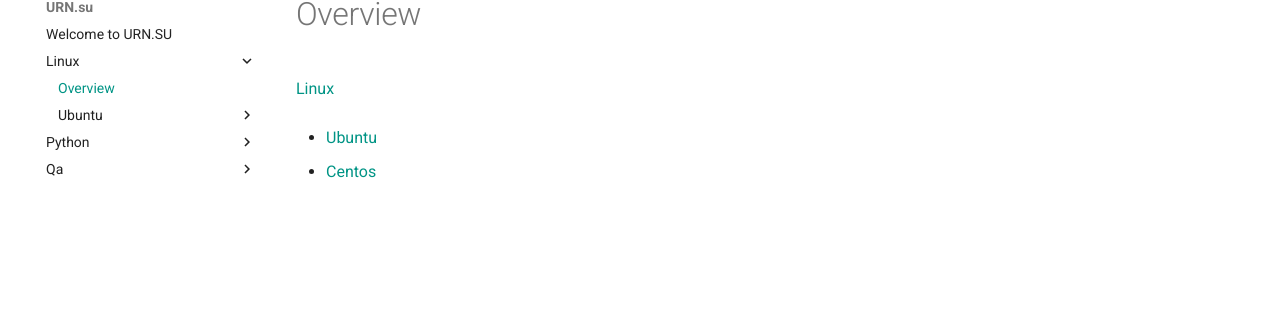
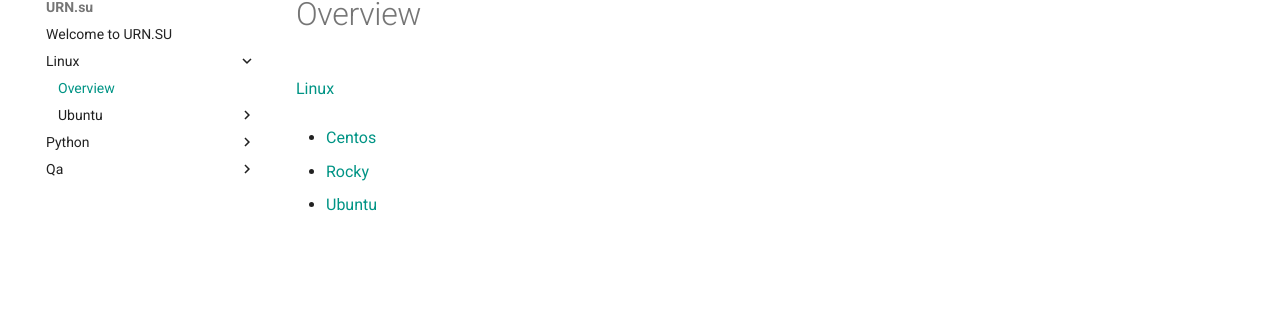
Before and after one commit to AndreiOlegovich/mkdocs-demo-project, an MkDocs documentation site: the page built from docs/linux/Overview.md, in a window 1280 px wide. Shown: the part 104-425 px from the top of the page. Built offline with MkDocs 1.6.1 and Material for MkDocs 9.7.7, drawn with Linux system fonts in a browser that asks for light colours.

Commit message:
DEV: adds link to linux/rocky

```diff
--- a/docs/linux/Overview.md
+++ b/docs/linux/Overview.md
@@ -1,5 +1,7 @@
 [Linux](https://www.urn.su/linux/)
 
+- [Centos](https://www.urn.su/linux/centos/)
+
+- [Rocky](https://www.urn.su/linux/rocky/)
+
 - [Ubuntu](https://www.urn.su/linux/ubuntu/)
-
-- [Centos](https://www.urn.su/linux/centos/)
```
